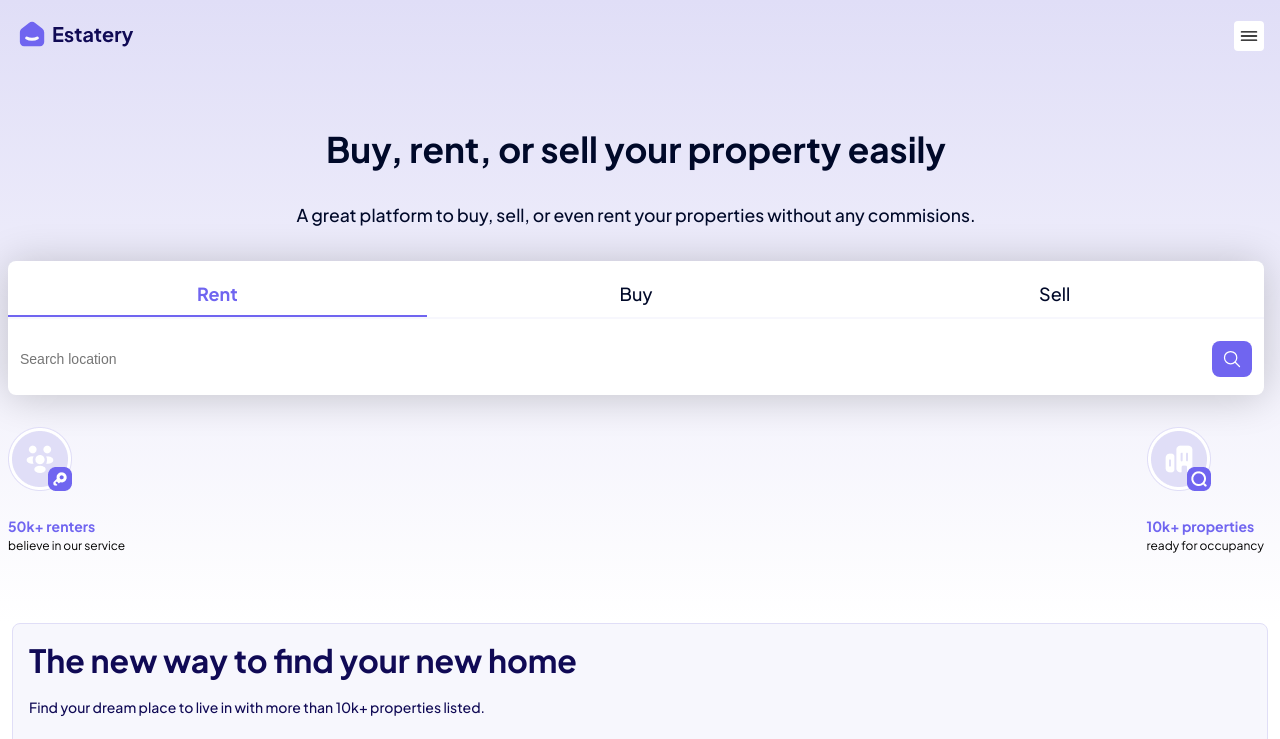
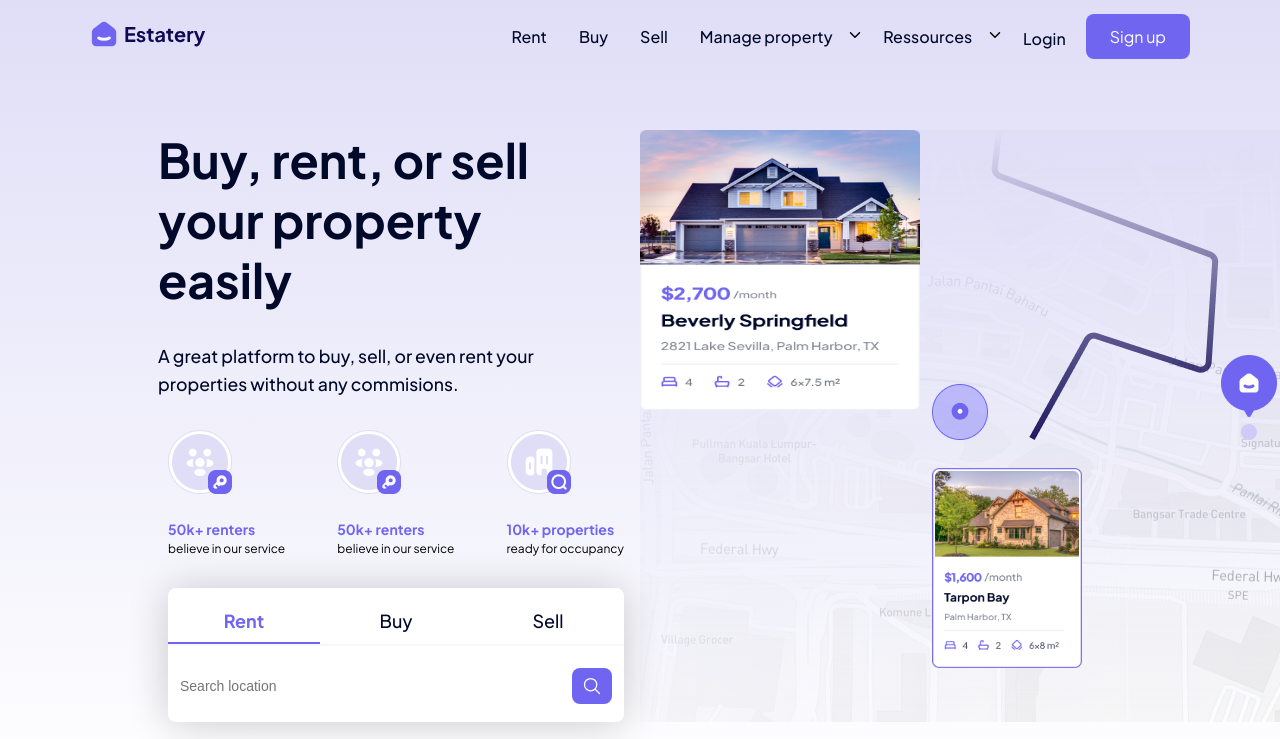
Before and after one commit to Alhassane2024/estatery, a website: page public/index.html in a window 1280 px wide. Shown: the top 739 px of the page. Drawn offline with nearby package versions, Linux system fonts and the light colour scheme; no server answers.

Commit message:
Ajustement de la responsivité à 80%

```diff
--- a/package.json
+++ b/package.json
@@ -5,7 +5,8 @@
   "main": "index.js",
   "type": "module",
   "scripts": {
-    "test": "echo \"Error: no test specified\" && exit 1"
+    "test": "echo \"Error: no test specified\" && exit 1",
+    "start": "node server.js"
   },
   "keywords": [],
   "author": "",
--- a/public/index.html
+++ b/public/index.html
@@ -85,10 +85,11 @@
 
         <div class="container">
 
-            <h2 class="hero-title headline-large">Buy, rent, or sell your property easily</h2>
+            <div class="headline-hero-container">
+                <h2 class="hero-title headline-large">Buy, rent, or sell your property easily</h2>
 
-            <h3 class="hero-subtitle headline-small">A great platform to buy, sell, or even rent your properties without any commisions.</h3>
-
+                <h3 class="hero-subtitle headline-small">A great platform to buy, sell, or even rent your properties without any commisions.</h3>
+            </div>
             <form action="#" class="rent-buy-sell-form">
 
                 <div class="form-container">
@@ -157,6 +158,25 @@
 
                 </div>
             </div>
+
+
+        </div>
+        <div class="map-container">
+
+            <img src="./assets/Property.png" alt="property hero" width="280" height="280">
+
+            <div class="rigth-items-container">
+
+                <div class="rigth-top-items-container">
+                    <div class="road-map-container">
+                        <img src="./assets/Group 13639.png" alt="">
+                        <img src="./assets/Vector 10.png" alt="" >
+                        <img src="./assets/Group.png" alt="">
+                    </div>
+                    <img src="./assets/tapon-bar-min.png" alt="" width="150" height="200">
+                </div>
+            </div>
+
         </div>
     </section>
 
--- a/public/style.css
+++ b/public/style.css
@@ -16,7 +16,7 @@
  --font-primary: "Plus Jakarta Sans", sans-serif;
 
     /* FONT SIZE  */
- --fs-headline-large-tablet: 3.2rem; /*40*/
+ --fs-headline-large-tablet: clamp(3rem, 2.5vw, 3rem); /*40*/
  --fs-headline-large: 2.2rem; /*40*/
  --fs-headline-medium: 2rem; /*32*/
  --fs-headline-small: 1.1rem; /*20*/
@@ -45,6 +45,7 @@
 
     /* GRADIENT  */
  --gradient: linear-gradient(to top, #e0def700 0%, #E0DEF7 100%);
+ --gradient-right: linear-gradient(to top, #e0def700 0%, #E0DEF7 100%);
 
    /* SHADOW  */
  --shadow-1: 0px 2px 40px 0px #00000033;
@@ -558,7 +559,7 @@ form {
    position: relative;
    flex: 0 0 auto; /* Empêche les cartes de se rétrécir */
    width: 90%; /* Largeur fixe des cartes */
-   border: 1px solid #ddd;
+   border: 1px solid var(--neutral-60-stroke);
    border-radius: 8px;
    text-align: center;
    background-color: #fff;
@@ -659,7 +660,7 @@ form {
    display: flex;
    align-items: center;
    justify-content: center;
-   gap: 8px;
+   gap: 20px;
  }
 
  .icon-controls {
@@ -835,11 +836,69 @@ form {
    display: none;
 }
 
+.headline-hero-container {
+   display: flex;
+   flex-direction: column;
+   align-items: start;
+   gap: 32px;
+}
+
+.map-container {
+   display: none;
+}
+
+.hero-title,
+.hero-subtitle {
+text-align: center;
+/* width: 100% !important; */
+}
+
                                     /* ------------------------------
                                              #MEDIA QUERIES
                                     --------------------------------*/
 /* Style pour les tablettes (601px à 1024px) */
-@media (min-width: 768px) and (max-width: 1024px) {
+@media (min-width: 768px) and (max-width: 1536px) {
+
+   .hero  {
+      display: grid;
+      grid-template-columns: repeat(auto-fit, minmax(500px, 1fr));
+   }
+
+   #c {
+      padding-inline: 80px !important;
+   }
+
+   .hero-title,
+   .hero-subtitle {
+   text-align: start !important;
+   width: 100% !important;
+   }
+
+   .headline-hero-container {
+      padding-left: 150px;
+   }
+
+   .map-container {
+      display: flex;
+      align-items: start;
+      gap: 12px;
+      background-image: var(--gradient-right), url("./assets/map-hero.png");
+
+
+   }
+
+   .rigth-top-items-container {
+      display: flex;
+      flex-direction: column;
+      gap: 24px;
+      padding-bottom: 24px;
+   }
+
+   .rent-buy-sell-form {
+      order: 4;
+   }
+
+
 
    .headline-large {
       font-size: var(--fs-headline-large-tablet);
@@ -855,14 +914,21 @@ form {
    }
 
    .rent-buy-sell-form,
-   .hero-stats,
+   .hero-stats {
+      padding-left: 160px;
+   }
+
+   .benefit-container{
+      flex-direction: row;
+   }
+
    .benefit-container,
    .property-listings-container,
    .cta-container,
-   .footer-container { padding-inline: 32px;}
+   .footer-container { padding-inline: 160px;}
 
    .stats-none-on-mobile {
-      display: inline-block;
+      display: inline-flex;
    }
 
    .illustration-container {
@@ -916,7 +982,6 @@ form {
       display: grid;
       grid-template-columns: repeat(auto-fit, minmax(500px, 1fr));
       gap: 24px;
-      /* grid-template-rows: repeat(auto-fit, minmax(300px, 2fr)); */
    }
 
    .link-container {
@@ -928,18 +993,19 @@ form {
       width: 35%;
    }
 
-   /* .btn-browse-more-properties {
+   .btn-browse-more-properties {
       width: auto;
       align-self: center;
-   } */
+   }
 
-   /* .navbar {
+   .navbar {
       position: static;
       display: flex;
       scale: none;
       visibility: visible;
       opacity: 1;
       transform-origin: center;
+      background-color: transparent;
    }
 
    .navbar-list {
@@ -950,13 +1016,20 @@ form {
 
    .navbar-wrapper {
       display: flex;
+
    }
 
    .btn-link {
       border-block-start: none;
-   } */
+   }
 
-   /* .nav-toggle-btn {
+   .nav-toggle-btn {
       display: none;
-   } */
+   }
+
+   .btn-fill-login {
+      min-width: auto;
+   }
+
+
 }
```
Also changed, not shown: public/assets/Group 13639.png (added), public/assets/Group.png (added), public/assets/Property.png (added), public/assets/Vector 10.png (added), public/assets/map-hero.png (added), public/assets/tapon-bar-min.png (added).
